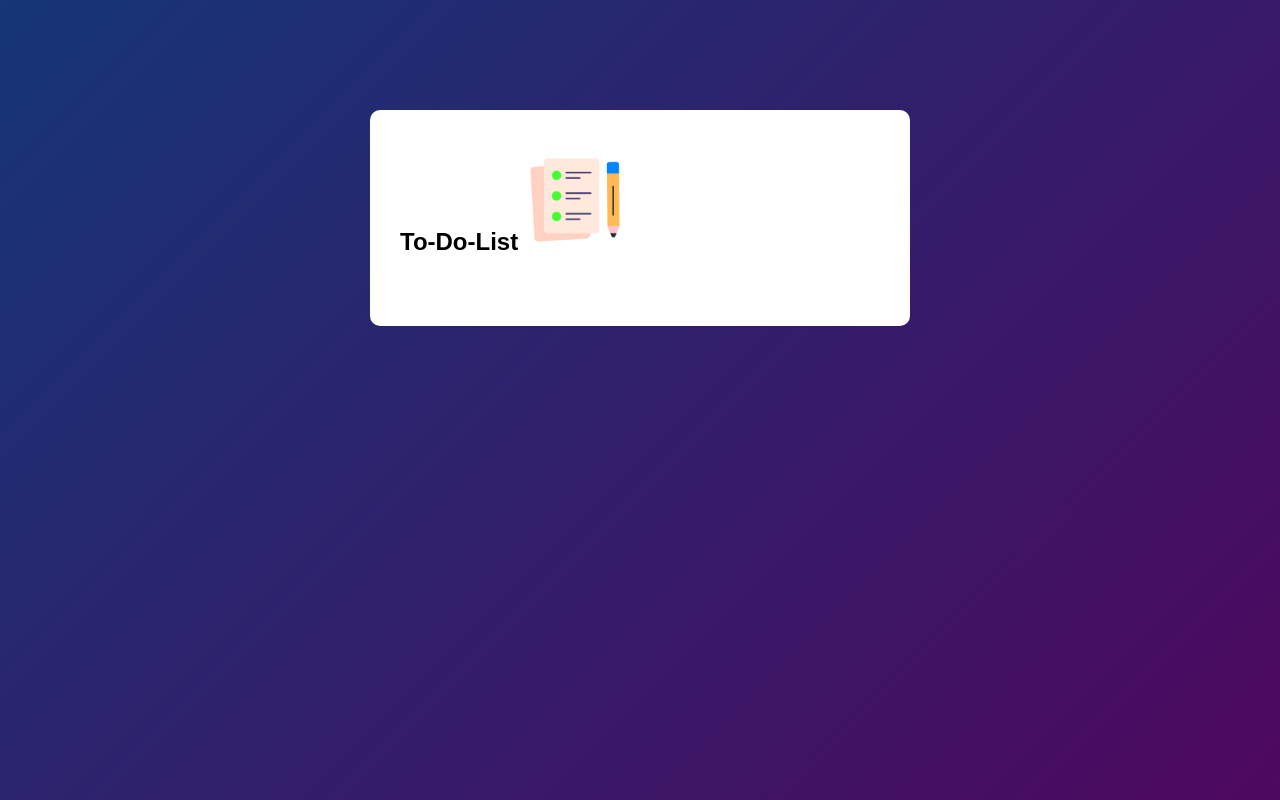
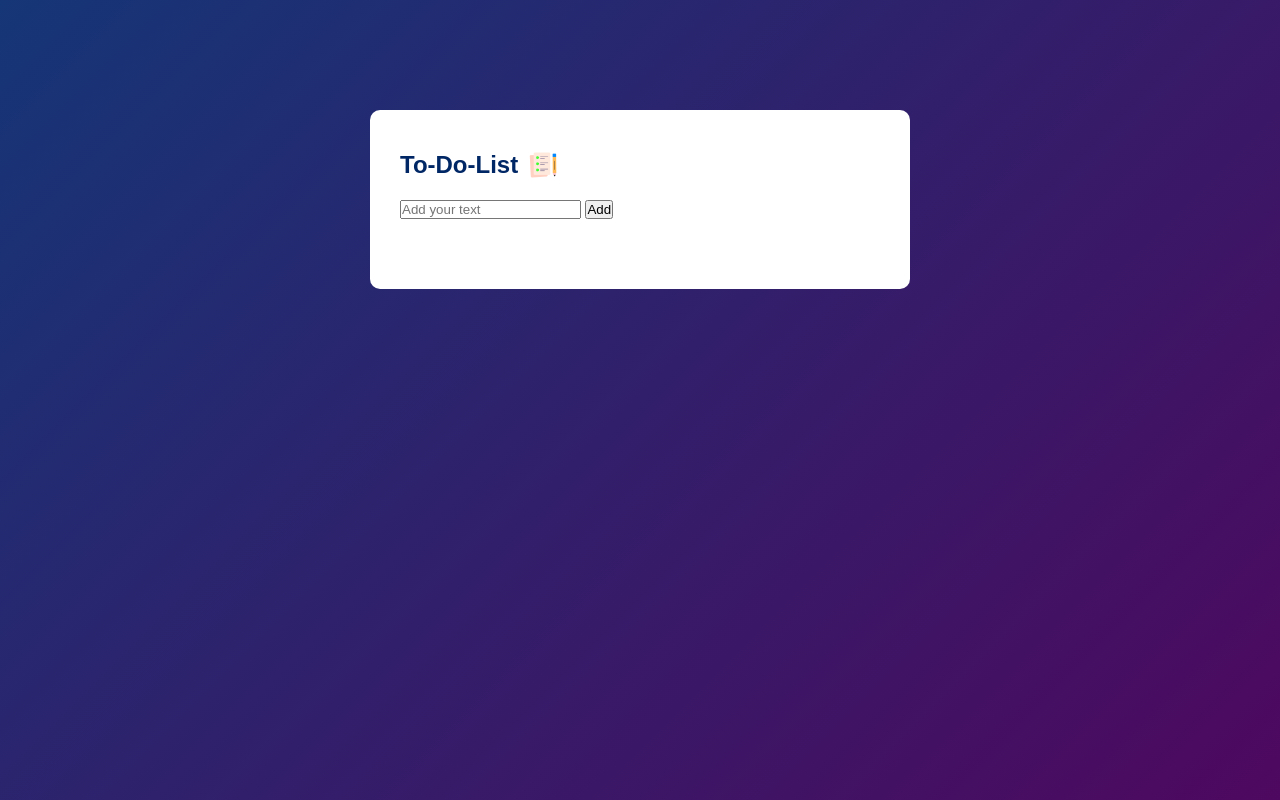
Before and after one commit to selenaassou/to-do-list, a plain HTML site: page index.html in a window 1280 px wide. Drawn offline with Linux system fonts and the light colour scheme.

Commit message:
added more css

```diff
--- a/index.html
+++ b/index.html
@@ -15,7 +15,11 @@
         <div class="todo-app">
             <!-- finally we can see text on the html site yay! -->
             <h2>To-Do-List <img src="images/icon.png"></h2>
-
+            <!-- we can do a shortcut: ".row + enter" amazing ! -->
+                <div class="row">
+                    <input type="text" id="input-box" placeholder="Add your text">
+                    <button>Add</button>
+                </div>
         </div>
     </div>
 
--- a/style.css
+++ b/style.css
@@ -22,3 +22,17 @@
     padding: 40px 30px 70px ;
     border-radius: 10px;
 }
+
+/* todo-app title */
+.todo-app h2{
+    color: #002765;
+    display: flex;
+    align-items: center;
+    margin-bottom: 20px;
+}
+
+/* todo-app image */
+.todo-app h2 img{
+    width: 30px;
+    margin-left: 10px;
+}
```
